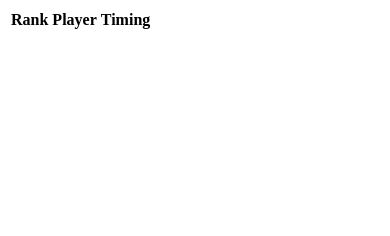
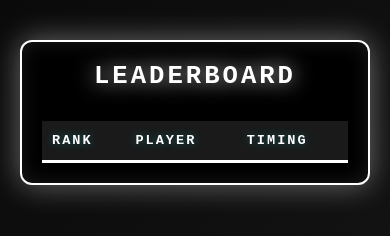
Before and after one commit to 3DCdsc/CodingChallengeLeaderboard, a website: page frontend/index.html in a window 390 px wide. Drawn offline with Linux system fonts and the light colour scheme; no server answers.

Commit message:
updated ui

```diff
--- a/frontend/index.html
+++ b/frontend/index.html
@@ -3,10 +3,13 @@
 <head>
     <meta charset="UTF-8">
     <meta name="viewport" content="width=device-width, initial-scale=1.0">
-    <title>Document</title>
+    <title>YeetCode Leaderboard</title>
+    <link rel="stylesheet" href="style.css">
 </head>
 <body>
-    <table>
+    <div class="container">
+        <h1>LEADERBOARD</h1>
+    <table class="leaderboard-table">
         <thead>
             <tr>
                 <th>Rank</th> <th>Player</th> <th>Timing</th>
@@ -14,6 +17,7 @@
         </thead>
         <tbody id="leaderboard"></tbody>
     </table>
+    </div>
     <script src="script.js"></script>
 </body>
 </html>
--- a/frontend/style.css
+++ b/frontend/style.css
@@ -0,0 +1,121 @@
+* {
+    margin: 0;
+    padding: 0;
+    box-sizing: border-box;
+}
+
+body {
+    font-family: 'Courier New', monospace;
+    background: linear-gradient(135deg, #0a0a0a 0%, #1a1a1a 100%);
+    color: white;
+    min-height: 100vh;
+    padding: 40px 20px;
+    text-shadow: 0 0 10px rgba(0, 255, 255, 0.3);
+}
+
+.container {
+    max-width: 900px;
+    margin: 0 auto;
+    background: #000;
+    border: 2px solid white;
+    border-radius: 12px;
+    padding: 40px;
+    box-shadow: 0 0 30px rgba(255, 255, 255, 0.4), inset 0 0 20px rgba(255, 255, 255, 0.1);
+}
+
+h1 {
+    text-align: center;
+    font-size: 2.2em;
+    letter-spacing: 3px;
+    margin-bottom: 30px;
+    font-weight: 900;
+    text-shadow: 0 0 20px rgba(255, 255, 255, 0.8);
+    color: white;
+}
+
+.leaderboard-table {
+    width: 100%;
+    border-collapse: collapse;
+}
+
+.leaderboard-table thead {
+    background: #1a1a1a;
+    border-bottom: 3px solid white;
+}
+
+.leaderboard-table th {
+    padding: 18px 20px;
+    text-align: left;
+    font-weight: 900;
+    letter-spacing: 2px;
+    text-transform: uppercase;
+    font-size: 0.85em;
+    color: white;
+}
+
+.leaderboard-table tbody tr {
+    border-bottom: 1px solid #333;
+    transition: all 0.3s ease;
+}
+
+.leaderboard-table tbody tr:hover {
+    background: #1a1a1a;
+    transform: scale(1.02);
+    box-shadow: inset 0 0 20px rgba(0, 255, 255, 0.2);
+}
+
+.leaderboard-table td {
+    padding: 16px 20px;
+    font-size: 0.95em;
+}
+
+/* Top 3 Players Special Styling */
+.leaderboard-table tbody tr:nth-child(1) {
+    background: rgba(255, 215, 0, 0.08);
+    border-left: 4px solid #ffd700;
+}
+
+.leaderboard-table tbody tr:nth-child(1) td:first-child::before {
+    content: "🥇 ";
+    font-size: 1.2em;
+    margin-right: 8px;
+}
+
+.leaderboard-table tbody tr:nth-child(2) {
+    background: rgba(192, 192, 192, 0.08);
+    border-left: 4px solid #c0c0c0;
+}
+
+.leaderboard-table tbody tr:nth-child(2) td:first-child::before {
+    content: "🥈 ";
+    font-size: 1.2em;
+    margin-right: 8px;
+}
+
+.leaderboard-table tbody tr:nth-child(3) {
+    background: rgba(205, 127, 50, 0.08);
+    border-left: 4px solid #cd7f32;
+}
+
+.leaderboard-table tbody tr:nth-child(3) td:first-child::before {
+    content: "🥉 ";
+    font-size: 1.2em;
+    margin-right: 8px;
+}
+
+/* Responsive */
+@media (max-width: 600px) {
+    .container {
+        padding: 20px;
+    }
+
+    h1 {
+        font-size: 1.6em;
+    }
+
+    .leaderboard-table th,
+    .leaderboard-table td {
+        padding: 12px 10px;
+        font-size: 0.85em;
+    }
+}
```
